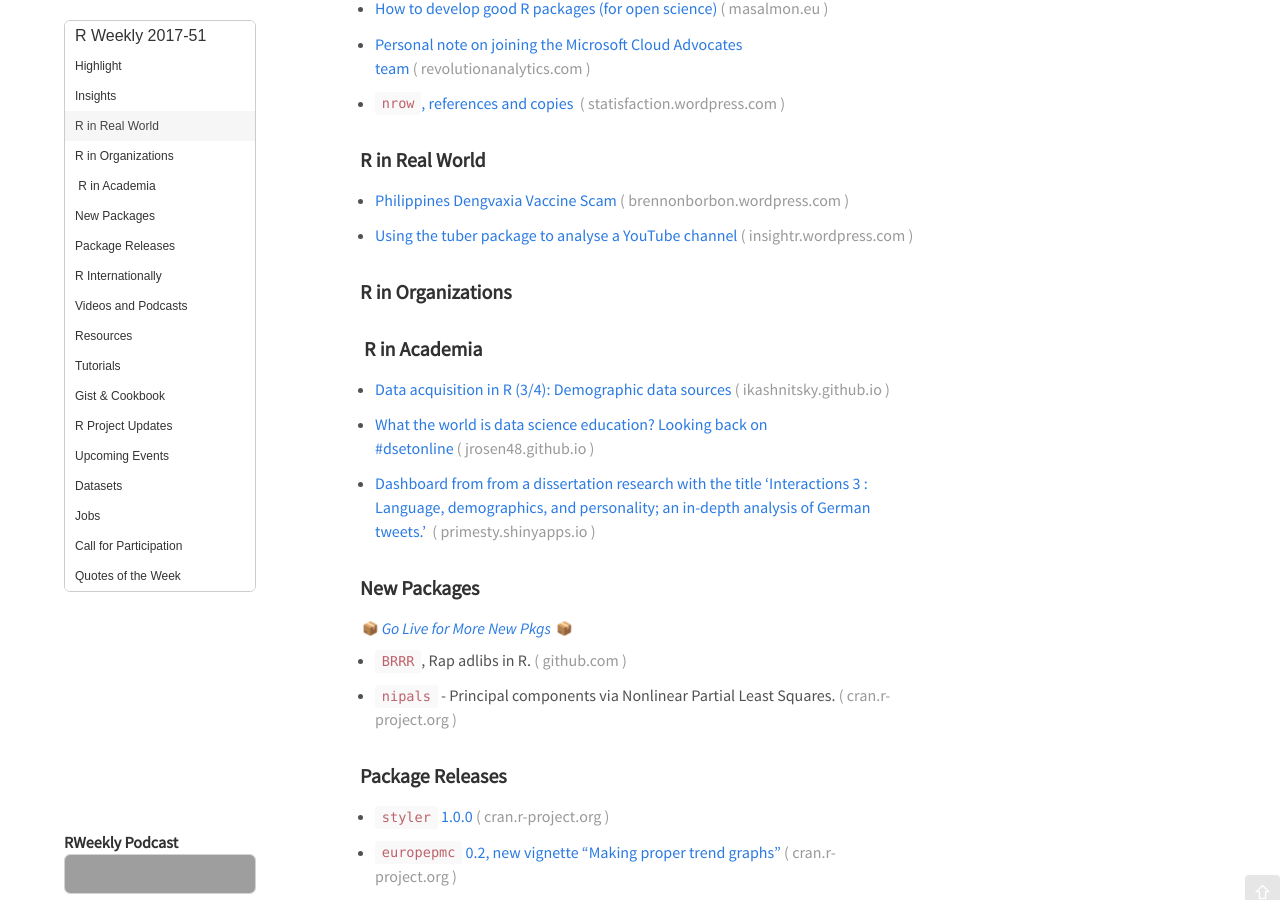
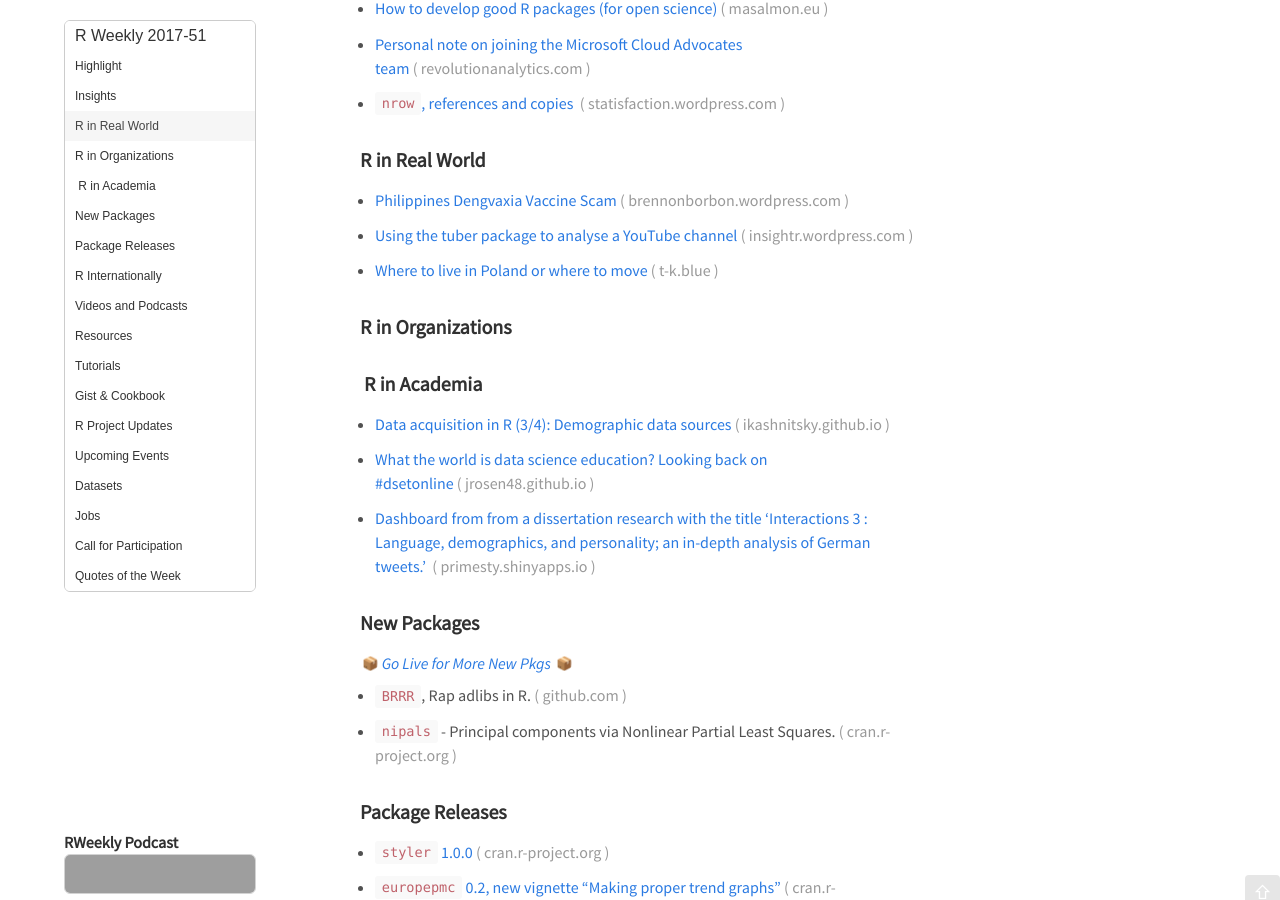
Before and after one commit to rweekly/rweekly.org, a Jekyll site: the page built from draft.md, in a window 1280 px wide and 900 px high, scrolled down 368 px. Built offline with Jekyll 4.4.1, drawn with Linux system fonts in a browser that asks for light colours; emoji names are drawn with the system emoji font; comment, search, counter and statistics services are not loaded; grey boxes are pictures that could not be loaded.

Commit message:
Update draft.md

```diff
--- a/draft.md
+++ b/draft.md
@@ -28,6 +28,8 @@ Release Date: 2017-12-18
 + [Philippines Dengvaxia Vaccine Scam](https://brennonborbon.wordpress.com/2017/12/12/philippines-dengvaxia-vaccine-scam/)
 
 + [Using the tuber package to analyse a YouTube channel](https://insightr.wordpress.com/2017/12/11/using-the-tuber-package-to-analyse-a-youtube-channel/)
+
++ [Where to live in Poland or where to move](http://t-k.blue/blog/where-to-live-in-poland-or-where-to-move/)
 
 ###  R in Organizations
 
```
